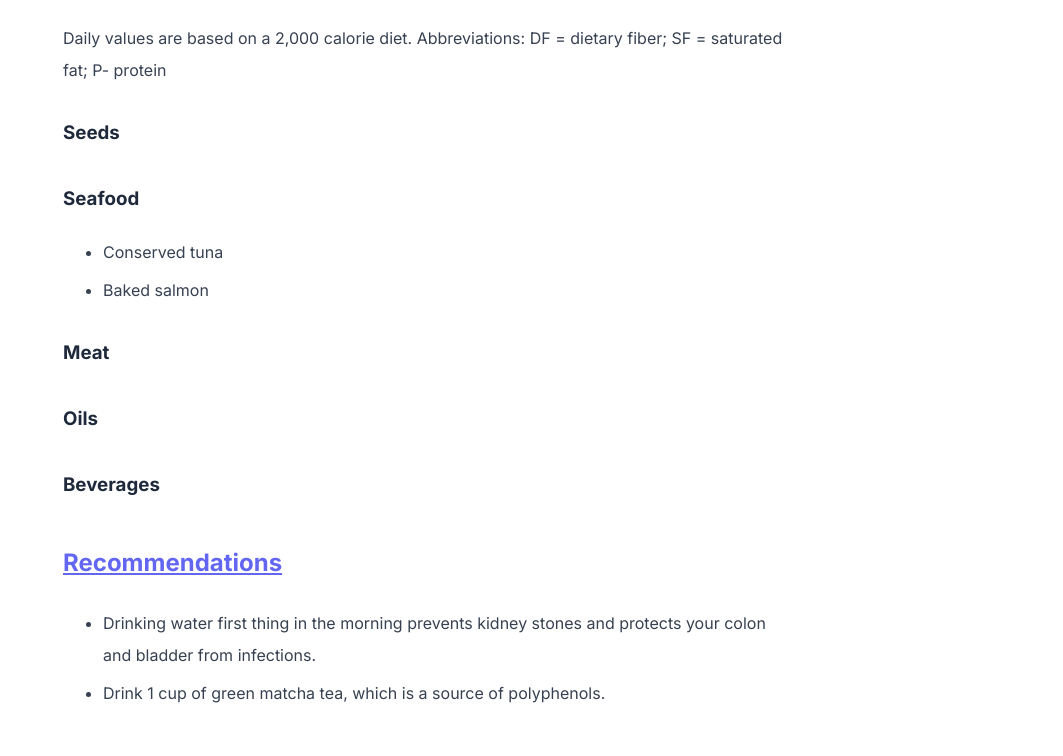
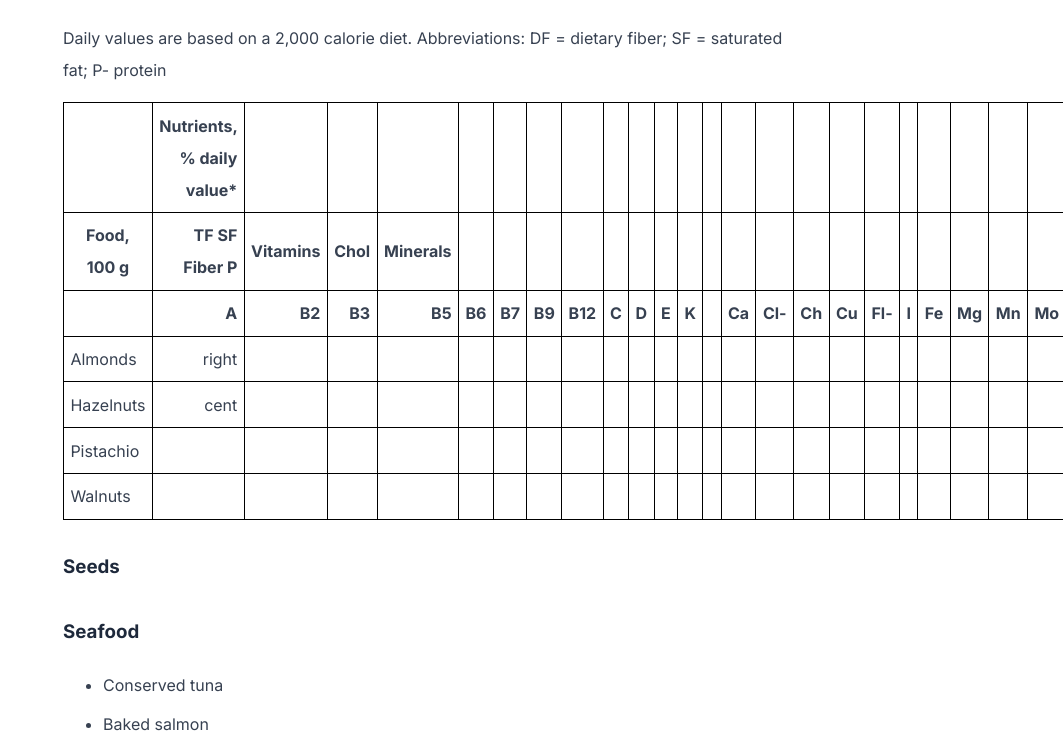
Before and after one commit to abhinavs/moonwalk, a Jekyll site: the page built from _posts/2023-07-24-nutrition-pattern.md, in a window 1280 px wide and 900 px high, scrolled down 1288 px, cut to the strip 144-900 px from the top of the window. Shown: the whole strip, without its empty margins (217-1280 px from the left). Built offline with Jekyll 4.4.1, drawn with Linux system fonts in a browser that asks for light colours; some of the changed text lies outside the part shown.

Commit message:
Update 2023-07-24-nutrition-pattern.md

```diff
--- a/_posts/2023-07-24-nutrition-pattern.md
+++ b/_posts/2023-07-24-nutrition-pattern.md
@@ -31,6 +31,15 @@ Although nuts are high in calories, fibers, and fats, nut consumption is not con
 
 <iframe allowtransparency="true" src="https://docs.google.com/spreadsheets/d/e/2PACX-1vQBPRIgtkht6gWdVDhJESPsngZ20JCD20vzts7qe_1sGdpDb_UUdXzUfFjLb27DO_1Onxgp6kmeLY-B/pubhtml?gid=2112263921&amp;single=true&amp;widget=true&amp;headers=false" style="height:235px;width:100%;frameborder:0px" ></iframe>
 Daily values are based on a 2,000 calorie diet. Abbreviations: DF = dietary fiber; SF = saturated fat; P- protein
+
+|                |                       Nutrients, % daily value*
+|   Food, 100 g  |  TF  SF  Fiber  P    |  Vitamins                    |Chol|                             Minerals                          |
+|                | A | B2| B3| B5| B6| B7| B9|B12| C | D | E | K |    | Ca|Cl-| Ch| Cu|Fl-| I | Fe| Mg| Mn| Mo| Ni| P | K | Se| Na| Zn|
+|----------------|--:|--:|--:| -----------:| -----------:| -----------:| -----------:| -----------:| -----------:| ----------------:|
+| Almonds        | right       |
+| Hazelnuts      | cent        |
+| Pistachio      |             |
+| Walnuts        |             |
 
 
 ### Seeds
```
